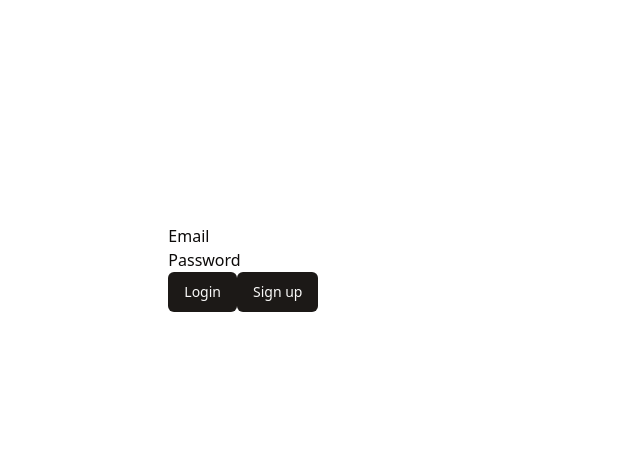
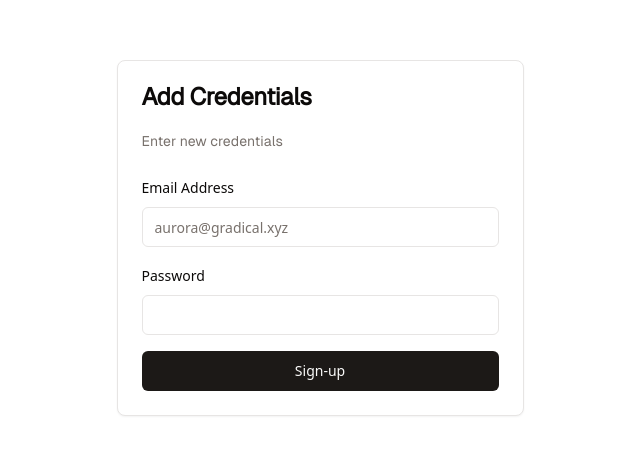
Before and after one commit to AbhiAbhiAbhii/aurora, a Next.js app: page /login in a window 1280 px wide. Shown: the part 132-586 px from the top of the page, without its empty margins (320-960 px from the left). Built offline with nearby package versions, Linux system fonts and the light colour scheme.

Commit message:
signup update

```diff
--- a/middleware.ts
+++ b/middleware.ts
@@ -1,8 +1,8 @@
-import { type NextRequest } from 'next/server'
+import { NextResponse, type NextRequest } from 'next/server'
 import { updateSession } from '@/utils/supabase/middleware'
 
-export async function middleware(request: NextRequest) {
-  return await updateSession(request)
+export async function middleware(req: NextRequest) {
+  return await updateSession(req)
 }
 
 export const config = {
--- /dev/null
+++ b/src/app/auth/confirm/route.ts
@@ -0,0 +1,33 @@
+import { type EmailOtpType } from "@supabase/supabase-js";
+import { type NextRequest, NextResponse } from "next/server";
+
+import { createClient } from "@/utils/supabase/server";
+
+export async function GET(request: NextRequest) {
+    const { searchParams } = new URL(request.url)
+    const token_hash = searchParams.get('token_hash') // getting token hash from our searchParams
+    const type = searchParams.get('type') as EmailOtpType | null // getting type from our searchParams as EmailOtpType
+    const next = searchParams.get('next') ?? '/'
+
+    const redirectTo = request.nextUrl.clone()
+    redirectTo.pathname = next
+    redirectTo.searchParams.delete('token_hash')
+    redirectTo.searchParams.delete('type')
+
+    if (token_hash && type) {
+        const supabase = createClient()
+
+        const { error } = await supabase.auth.verifyOtp({
+        type,
+        token_hash,
+        })
+        if (!error) {
+        redirectTo.searchParams.delete('next')
+        return NextResponse.redirect(redirectTo)
+        }
+    }
+
+    // return the user to an error page with some instructions
+    redirectTo.pathname = '/error'
+    return NextResponse.redirect(redirectTo)
+}
--- /dev/null
+++ b/src/app/error/page.tsx
@@ -0,0 +1,3 @@
+export default function ErrorPage() {
+    return <p className="font-geist h-screen w-screen flex items-center justify-center">Sorry, something went wrong</p>
+}
--- a/src/app/login/page.tsx
+++ b/src/app/login/page.tsx
@@ -1,30 +1,16 @@
-import { Button } from '@/components/ui/button'
 import React from 'react'
-import { login, signup } from './actions'
+import LoginForm from '@/components/forms/login-form'
 
 type Props = {}
 
 const LoginPage = (props: Props) => {
 
   return (
-    <section className='min-h-screen w-screen flex items-center justify-center'>
-        <form>
-            <div className='flex'>
-                <label htmlFor="email">
-                    Email
-                </label>
-                <input id="email" name="email" type="email" required />
-            </div>
-            <div className='flex'>
-                <label htmlFor="email">
-                    Password
-                </label>
-                <input id="password" name="password" type="password" required />
-            </div>
-            <Button formAction={login}>Login</Button>
-            <Button formAction={signup}>Sign up</Button>
-        </form>
-    </section>
+    <main className="flex flex-col items-center justify-start min-h-screen w-screen py-16 overflow-hidden">
+      <div className="mt mt-32">
+        <LoginForm />
+      </div>
+    </main>
   )
 }
 
--- /dev/null
+++ b/src/app/login/sign-up.ts
@@ -0,0 +1,24 @@
+'use server'
+
+import { revalidatePath } from 'next/cache'
+import { redirect } from 'next/navigation'
+
+import { createClient } from "@/utils/supabase/server"
+
+
+export async function SignUp(email: string, password: string) {
+    const supabase = createClient()
+
+    const data = {
+        email,
+        password
+    }
+
+    const { error } = await supabase.auth.signUp(data)
+
+    if(error) redirect('/error')
+
+    revalidatePath('/', 'layout')
+    redirect('/')
+
+}
--- a/src/app/page.tsx
+++ b/src/app/page.tsx
@@ -1,20 +1,23 @@
-import InputCredentialsForm from "@/components/forms/input-credentials-form";
-import AuroraText from "@/components/global/aurora-text";
-import { redirect } from "next/navigation";
+import { createClient } from "@/utils/supabase/server"
+import { redirect } from "next/navigation"
 
 export default async function Home() {
 
-  // redirect("/login")
+  const supabase = createClient()
+
+  const { data: { session } } = await supabase.auth.getSession()
+
+  if(!session) {
+    redirect('/login')
+  }
+
+  console.log(session, "my session")
 
   return (
     <main className="flex flex-col items-center justify-start min-h-screen w-screen py-16 overflow-hidden">
-      <AuroraText
-        text="Aurora"
-        className="font-geist text-6xl"
-      />
-      <div className="mt mt-32">
-        <InputCredentialsForm />
-      </div>
+      <p>
+        Hello user
+      </p>
     </main>
   )
 }
--- /dev/null
+++ b/src/app/private/page.tsx
@@ -0,0 +1,14 @@
+import { redirect } from 'next/navigation'
+
+import { createClient } from '@/utils/supabase/server'
+
+export default async function PrivatePage() {
+  const supabase = createClient()
+
+  const { data, error } = await supabase.auth.getUser()
+  if (error || !data?.user) {
+    redirect('/')
+  }
+
+  return <p>Hello {data.user.email}</p>
+}
--- a/src/components/forms/input-credentials-form.tsx
+++ b/src/components/forms/login-form.tsx
@@ -8,7 +8,7 @@ import { Card, CardContent, CardDescription, CardHeader, CardTitle } from '../ui
 import { Form, FormControl, FormField, FormItem, FormLabel, FormMessage } from '../ui/form'
 import { Input } from '../ui/input'
 import { Button } from '../ui/button'
-import { createClient } from '@/utils/supabase/client'
+import { SignUp } from '@/app/login/sign-up'
 
 type Props = {}
 // Define our Form Schema/data type
@@ -21,9 +21,7 @@ const FormSchema = z.object({
     })
 })
 
-const InputCredentialsForm = (props: Props) => {
-
-    const supabase = createClient()
+const LoginForm = (props: Props) => {
 
     // 1. Define our form
     const form = useForm<z.infer<typeof FormSchema>>({
@@ -34,15 +32,19 @@ const InputCredentialsForm = (props: Props) => {
         }
     })
 
-    const handleSubmit = async (value: z.infer<typeof FormSchema>) => {
-        try {
-            const supabase = createClient()
-            await supabase.from("user_details").insert({useremail: value.email, userpassword: value.password})
-            throw new Error("Something went WONG!")
-        } catch(error) {
-            console.log(error)
-        }
-
+    const handleSignIn = async (values: z.infer<typeof FormSchema>) => {
+        // try {
+        //     const supabase = createClient()
+        //     await supabase.from("user_details").insert({useremail: value.email, userpassword: value.password})
+        //     throw new Error("Something went WONG!")
+        // } catch(error) {
+        //     console.log(error)
+        // }
+        const {email, password} = values
+        SignUp(
+            email,
+            password
+        )
     }
 
 
@@ -66,7 +68,7 @@ const InputCredentialsForm = (props: Props) => {
         <CardContent>
             <Form {...form}>
                 <form
-                    onSubmit={form.handleSubmit(handleSubmit)}
+                    onSubmit={form.handleSubmit(handleSignIn)}
                     className='flex flex-col gap-4'
                 >
                     <FormField
@@ -95,7 +97,6 @@ const InputCredentialsForm = (props: Props) => {
                                     <Input
                                         {...field}
                                         type='password'
-                                        placeholder='password'
                                     />
                                 </FormControl>
                                 <FormMessage className='font-geist' />
@@ -104,9 +105,9 @@ const InputCredentialsForm = (props: Props) => {
                     />
                     <Button
                         type='submit'
-                        className='w-full mt-4'
+                        className='w-full'
                     >
-                        Submit
+                        Sign-up
                     </Button>
                 </form>
             </Form>
@@ -115,4 +116,4 @@ const InputCredentialsForm = (props: Props) => {
   )
 }
 
-export default InputCredentialsForm
+export default LoginForm
--- a/src/lib/queries.ts
+++ b/src/lib/queries.ts
@@ -8,5 +8,5 @@ export const getCompanyDetails = async () => {
 }
 
 export const getUserDetails = async () => {
-    return
+
 }
```
Also changed, not shown: src/utils/supabase/middleware.ts (line endings or trailing spaces).
